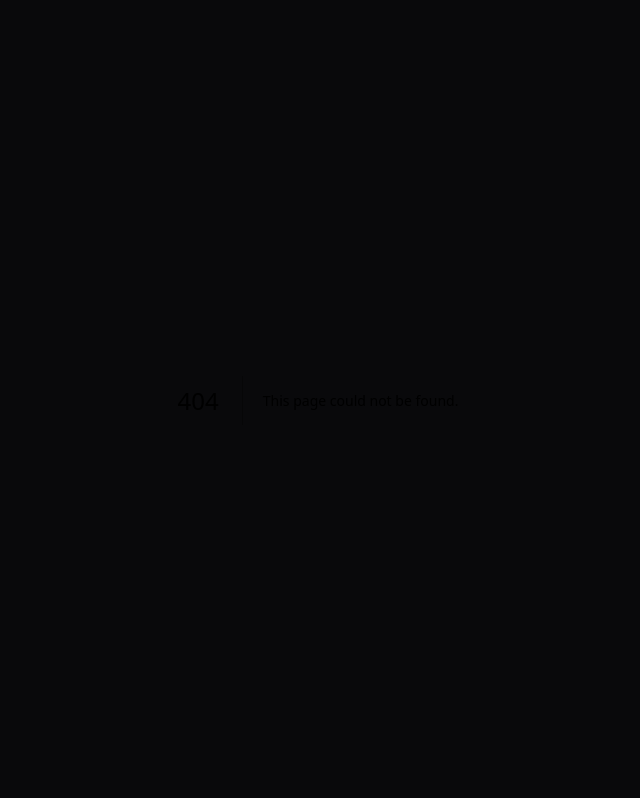
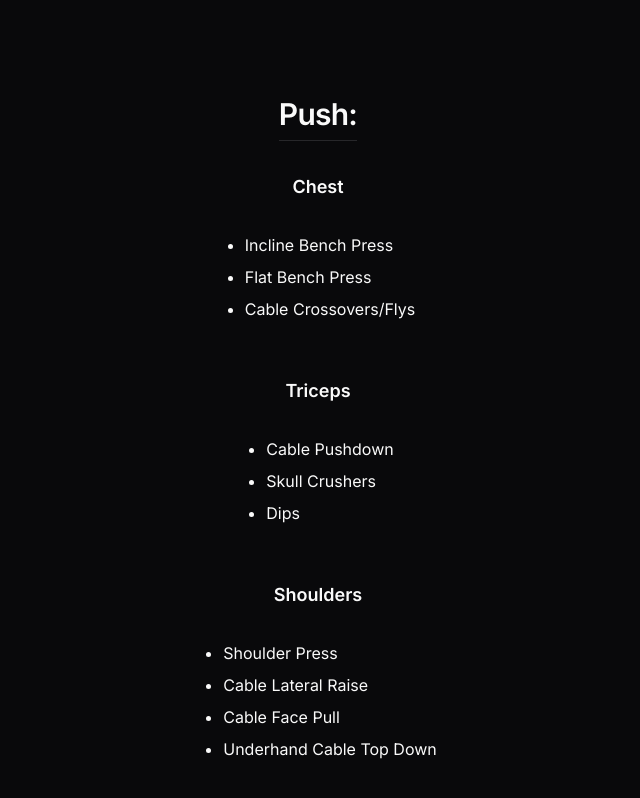
Before and after one commit to Dillonzellis/training-program, a Next.js app: page /ppl/push in a window 1280 px wide. Before the commit this address had no page. Shown: the top 798 px of the page, without its empty margins (322-962 px from the left). Built offline with nearby package versions, Linux system fonts and the light colour scheme.

Commit message:
refactor: rename push pull legs route to ppl

```diff
--- a/src/app/push-pull-legs/page.tsx
+++ b/src/app/ppl/page.tsx
@@ -3,10 +3,11 @@ import { PPLCrumbs } from "@/data/crumbs";
 import { Button } from "@/components/ui/button";
 import Link from "next/link";
 import { BreadCrumb } from "@/components/BreadCrumb";
+import { MainWrapper } from "@/components/MainWrapper";
 
 export default function PushPullLegs() {
   return (
-    <main className="flex min-h-screen flex-col items-center justify-between p-24">
+    <MainWrapper>
       <div>
         <h1 className="scroll-m-20 text-4xl font-extrabold tracking-tight lg:text-5xl pb-2">
           Push/Pull/Legs
@@ -15,34 +16,6 @@ export default function PushPullLegs() {
         <p className="text-sm text-muted-foreground pb-8">1/26/24</p>
 
         <BreadCrumb crumbs={PPLCrumbs} />
-
-        <h2 className="scroll-m-20 border-b pb-2 text-3xl font-semibold tracking-tight">
-          Push:
-        </h2>
-
-        <h3 className="text-lg font-semibold pt-8">Chest</h3>
-
-        <ul className="my-6 ml-6 list-disc [&>li]:mt-2">
-          {chest.map((item) => (
-            <li key={item}>{item}</li>
-          ))}
-        </ul>
-
-        <h3 className="text-lg font-semibold pt-8">Triceps</h3>
-
-        <ul className="my-6 ml-6 list-disc [&>li]:mt-2">
-          {triceps.map((item) => (
-            <li key={item}>{item}</li>
-          ))}
-        </ul>
-
-        <h3 className="text-lg font-semibold pt-8">Shoulders</h3>
-
-        <ul className="my-6 ml-6 list-disc [&>li]:mt-2">
-          {shoulders.map((item) => (
-            <li key={item}>{item}</li>
-          ))}
-        </ul>
 
         <div className="flex flex-col justify-start items-start">
           <Button asChild className="p-0" variant="link">
@@ -54,6 +27,6 @@ export default function PushPullLegs() {
           </Button>
         </div>
       </div>
-    </main>
+    </MainWrapper>
   );
 }
--- /dev/null
+++ b/src/app/ppl/push/page.tsx
@@ -0,0 +1,36 @@
+import { MainWrapper } from "@/components/MainWrapper";
+import { chest, triceps, shoulders } from "@/data/sets";
+
+export default function PPLPush() {
+  return (
+    <MainWrapper>
+      <h2 className="scroll-m-20 border-b pb-2 text-3xl font-semibold tracking-tight">
+        Push:
+      </h2>
+
+      <h3 className="text-lg font-semibold pt-8">Chest</h3>
+
+      <ul className="my-6 ml-6 list-disc [&>li]:mt-2">
+        {chest.map((item) => (
+          <li key={item}>{item}</li>
+        ))}
+      </ul>
+
+      <h3 className="text-lg font-semibold pt-8">Triceps</h3>
+
+      <ul className="my-6 ml-6 list-disc [&>li]:mt-2">
+        {triceps.map((item) => (
+          <li key={item}>{item}</li>
+        ))}
+      </ul>
+
+      <h3 className="text-lg font-semibold pt-8">Shoulders</h3>
+
+      <ul className="my-6 ml-6 list-disc [&>li]:mt-2">
+        {shoulders.map((item) => (
+          <li key={item}>{item}</li>
+        ))}
+      </ul>
+    </MainWrapper>
+  );
+}
```
